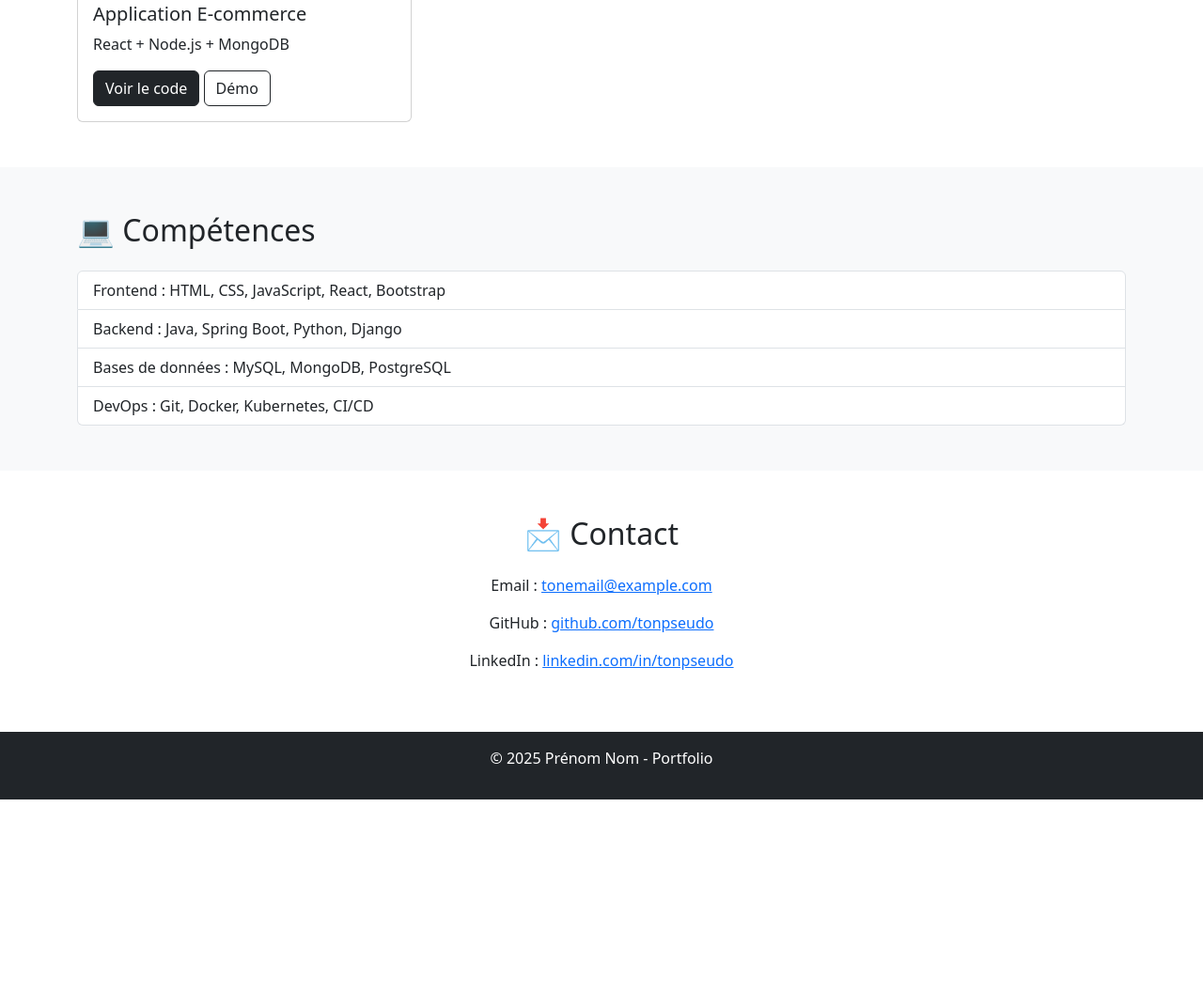
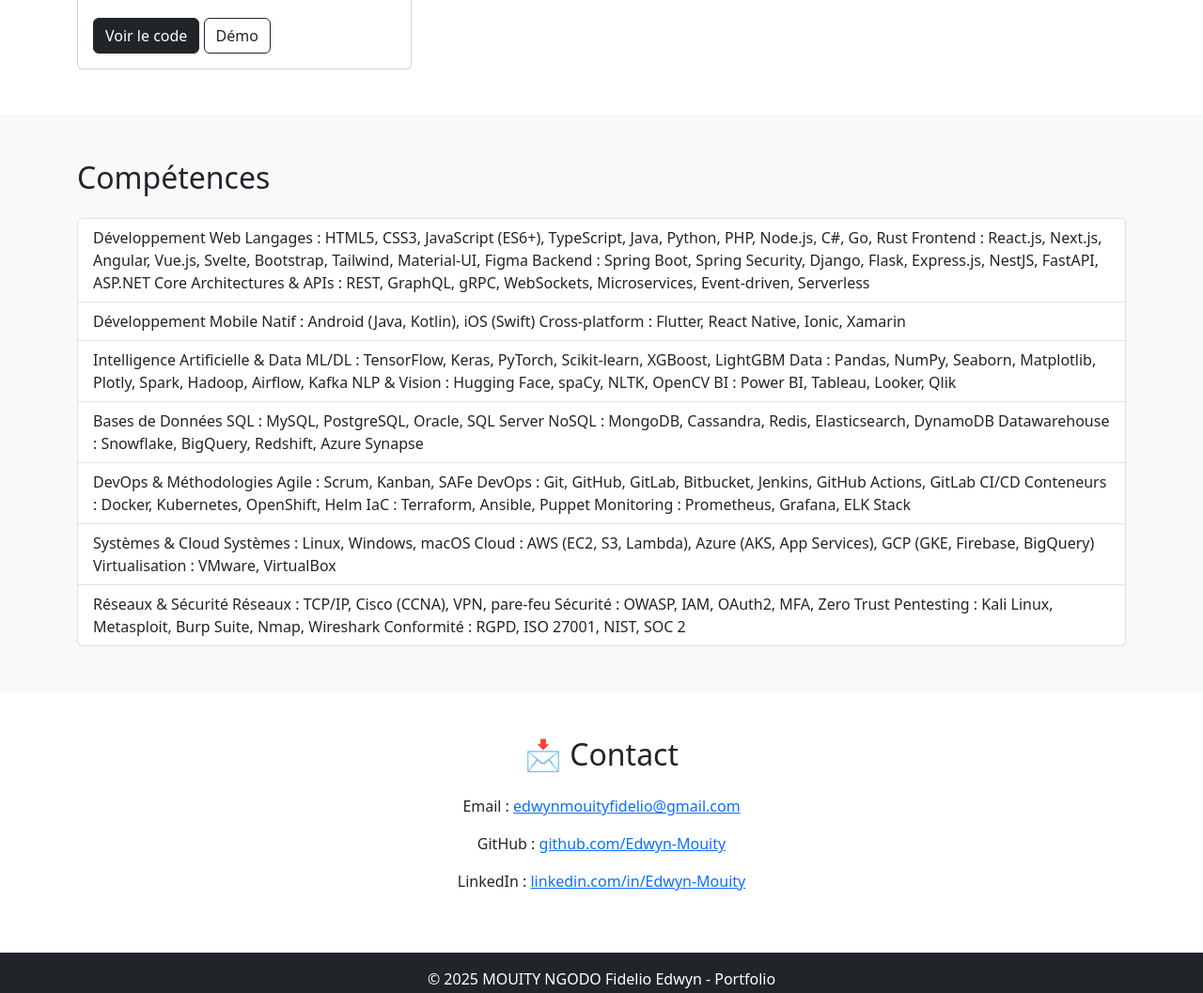
Before and after one commit to Edwyn-Mouity/Portfolio, a plain HTML site: page index.htm in a window 1280 px wide. Shown: the part 638-1695 px from the top of the page at 94% size. Before the commit the page ends 1489 px from the top, so only its background shows below. Drawn offline with nearby package versions, Linux system fonts and the light colour scheme.

Commit message:
Mon portfolio mise à jour 1

```diff
--- a/index.htm
+++ b/index.htm
@@ -3,7 +3,7 @@
 <head>
   <meta charset="UTF-8">
   <meta name="viewport" content="width=device-width, initial-scale=1.0">
-  <title>Portfolio - Prénom Nom</title>
+  <title>Portfolio - MOUITY NGODO Fidelio Edwyn</title>
   <!-- Bootstrap CSS -->
   <link href="https://cdn.jsdelivr.net/npm/bootstrap@5.3.2/dist/css/bootstrap.min.css" rel="stylesheet">
   <link rel="stylesheet" href="css/style.css">
@@ -31,7 +31,7 @@
   <!-- Section About -->
   <section id="about" class="py-5 text-center bg-light">
     <div class="container">
-      <h1 class="display-4">Prénom Nom</h1>
+      <h1 class="display-4">MOUITY NGODO Fidelio Edwyn </h1>
       <p class="lead">Développeur Full-Stack | Data Scientist | DevOps</p>
       <p>Passionné par le développement web, mobile et l’intelligence artificielle.</p>
     </div>
@@ -40,14 +40,14 @@
   <!-- Section Projets -->
   <section id="projects" class="py-5">
     <div class="container">
-      <h2 class="mb-4">🚀 Projets</h2>
+      <h2 class="mb-4">Projets</h2>
       <div class="row">
         <div class="col-md-4">
           <div class="card">
             <img src="img/projet1.jpg" class="card-img-top" alt="Projet 1">
             <div class="card-body">
-              <h5 class="card-title">Application E-commerce</h5>
-              <p class="card-text">React + Node.js + MongoDB</p>
+              <h5 class="card-title"></h5>
+              <p class="card-text"></p>
               <a href="https://github.com/tonpseudo/projet1" class="btn btn-dark">Voir le code</a>
               <a href="#" class="btn btn-outline-dark">Démo</a>
             </div>
@@ -61,29 +61,104 @@
   <!-- Section Compétences -->
   <section id="skills" class="py-5 bg-light">
     <div class="container">
-      <h2 class="mb-4">💻 Compétences</h2>
+      <h2 class="mb-4">Compétences</h2>
       <ul class="list-group">
-        <li class="list-group-item">Frontend : HTML, CSS, JavaScript, React, Bootstrap</li>
-        <li class="list-group-item">Backend : Java, Spring Boot, Python, Django</li>
-        <li class="list-group-item">Bases de données : MySQL, MongoDB, PostgreSQL</li>
-        <li class="list-group-item">DevOps : Git, Docker, Kubernetes, CI/CD</li>
-      </ul>
+
+
+        <li class="list-group-item">  Développement Web
+
+        Langages : HTML5, CSS3, JavaScript (ES6+), TypeScript, Java, Python, PHP, Node.js, C#, Go, Rust
+
+        Frontend : React.js, Next.js, Angular, Vue.js, Svelte, Bootstrap, Tailwind, Material-UI, Figma
+
+        Backend : Spring Boot, Spring Security, Django, Flask, Express.js, NestJS, FastAPI, ASP.NET Core
+
+        Architectures & APIs : REST, GraphQL, gRPC, WebSockets, Microservices, Event-driven, Serverless </li>
+
+        <li class="list-group-item">Développement Mobile
+
+            Natif : Android (Java, Kotlin), iOS (Swift)
+
+            Cross-platform : Flutter, React Native, Ionic, Xamarin</li>
+        <li class="list-group-item">Intelligence Artificielle & Data
+
+            ML/DL : TensorFlow, Keras, PyTorch, Scikit-learn, XGBoost, LightGBM
+
+            Data : Pandas, NumPy, Seaborn, Matplotlib, Plotly, Spark, Hadoop, Airflow, Kafka
+
+            NLP & Vision : Hugging Face, spaCy, NLTK, OpenCV
+
+            BI : Power BI, Tableau, Looker, Qlik</li>
+        <li class="list-group-item">Bases de Données
+
+            SQL : MySQL, PostgreSQL, Oracle, SQL Server
+
+            NoSQL : MongoDB, Cassandra, Redis, Elasticsearch, DynamoDB
+
+            Datawarehouse : Snowflake, BigQuery, Redshift, Azure Synapse</li>
+        <li class="list-group-item">DevOps & Méthodologies
+
+            Agile : Scrum, Kanban, SAFe
+
+            DevOps : Git, GitHub, GitLab, Bitbucket, Jenkins, GitHub Actions, GitLab CI/CD
+
+            Conteneurs : Docker, Kubernetes, OpenShift, Helm
+
+            IaC : Terraform, Ansible, Puppet
+
+            Monitoring : Prometheus, Grafana, ELK Stack</li>
+        <li class="list-group-item">Systèmes & Cloud
+
+            Systèmes : Linux, Windows, macOS
+
+            Cloud : AWS (EC2, S3, Lambda), Azure (AKS, App Services), GCP (GKE, Firebase, BigQuery)
+
+            Virtualisation : VMware, VirtualBox</li>
+        <li class="list-group-item">Réseaux & Sécurité
+
+            Réseaux : TCP/IP, Cisco (CCNA), VPN, pare-feu
+
+            Sécurité : OWASP, IAM, OAuth2, MFA, Zero Trust
+
+            Pentesting : Kali Linux, Metasploit, Burp Suite, Nmap, Wireshark
+
+            Conformité : RGPD, ISO 27001, NIST, SOC 2</li>
+
+    </ul>
     </div>
   </section>
+
+
+
+
+
+
+
+
+
+
+
+
+
+
+
+
+
+
 
   <!-- Section Contact -->
   <section id="contact" class="py-5 text-center">
     <div class="container">
       <h2 class="mb-4">📩 Contact</h2>
-      <p>Email : <a href="mailto:tonemail@example.com">tonemail@example.com</a></p>
-      <p>GitHub : <a href="https://github.com/tonpseudo" target="_blank">github.com/tonpseudo</a></p>
-      <p>LinkedIn : <a href="https://linkedin.com/in/tonpseudo" target="_blank">linkedin.com/in/tonpseudo</a></p>
+      <p>Email : <a href="mailto:edwynmouityfidelio@gmail.com">edwynmouityfidelio@gmail.com</a></p>
+      <p>GitHub : <a href="https://github.com/Edwyn-Mouity" target="_blank">github.com/Edwyn-Mouity</a></p>
+      <p>LinkedIn : <a href="https://www.linkedin.com/in/edwyn-mouity-bb0891226" target="_blank">linkedin.com/in/Edwyn-Mouity</a></p>
     </div>
   </section>
 
   <!-- Footer -->
   <footer class="bg-dark text-white text-center py-3">
-    <p>&copy; 2025 Prénom Nom - Portfolio</p>
+    <p>&copy; 2025 MOUITY NGODO Fidelio Edwyn - Portfolio</p>
   </footer>
 
   <!-- Bootstrap JS -->
```
